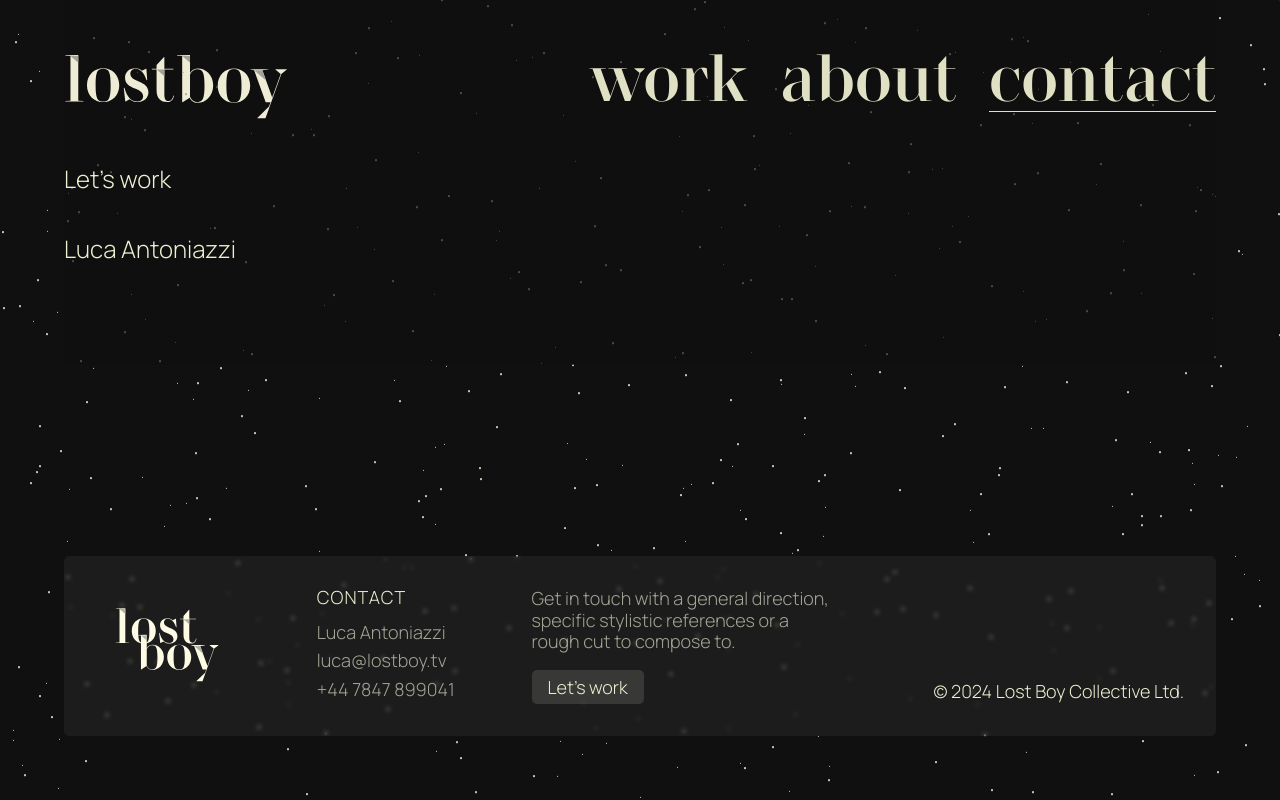
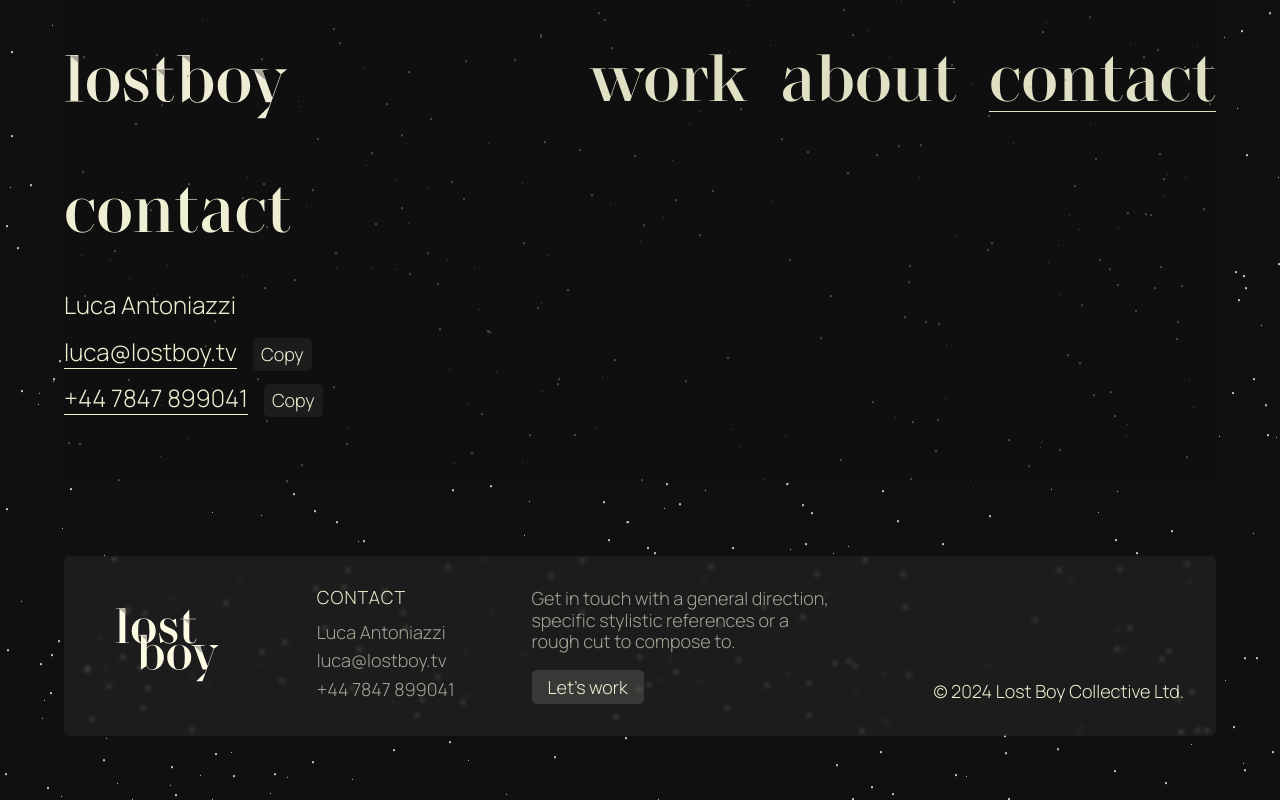
Before and after one commit to jakobprufer/lostboy.tv2, a Next.js app in the folder frontend/: page /contact in a window 1280 px wide. Built offline with nearby package versions, Linux system fonts and the light colour scheme; a web font is replaced by a local one.

Commit message:
finished 2.0

```diff
--- a/frontend/src/app/Sass/Pages/About.sass
+++ b/frontend/src/app/Sass/Pages/About.sass
@@ -36,6 +36,7 @@
     display: flex
     flex-direction: column
     gap: 4px
+    max-width: 50%
 
 .cardImgCont
     width: 40%
@@ -45,6 +46,9 @@
     background: #ffffff18
     position: relative
 
+    @media screen and (max-width: $logoBreakpoint2)
+        aspect-ratio: 4/3
+
 .cardImg
     width: 100%
     height: 100%
--- a/frontend/src/app/Sass/Pages/Contact.sass
+++ b/frontend/src/app/Sass/Pages/Contact.sass
@@ -27,3 +27,23 @@
 
 .contactText
     padding-top: 16px
+
+.contactDetails
+    display: flex
+    flex-direction: column
+    gap: 8px
+
+    a
+        border-bottom: 1px solid $font
+        width: fit-content
+
+    .contactButton
+        display: inline-block
+        background: $glass
+        font-size: 18px
+        margin-left: 16px
+        padding: 2px 8px
+        border-radius: 5px
+
+        &:hover
+            background: $glassHover
--- a/frontend/src/app/contact/page.tsx
+++ b/frontend/src/app/contact/page.tsx
@@ -1,11 +1,51 @@
+"use client";
 import React from "react";
+import { Zustand } from "../Zustand/Zustand";
 
 export default function Contact() {
+  //getting states from Zustand
+  const { mouseOverEvent, mouseOutEvent } = Zustand();
+
   return (
     <div className="pageContent medText">
-      <p>Let's work</p>
-      <p>Luca Antoniazzi</p>
-      <p></p>
+      <h1 className="stardom">contact</h1>
+      <div className="contactDetails">
+        <div>Luca Antoniazzi</div>
+        <div>
+          <a
+            href="mailto:luca@lostboy.tv"
+            onMouseOut={mouseOutEvent}
+            onMouseOver={mouseOverEvent}
+          >
+            luca@lostboy.tv
+          </a>
+          <div
+            onClick={() => navigator.clipboard.writeText("luca@lostboy.tv")}
+            className="contactButton"
+            onMouseOut={mouseOutEvent}
+            onMouseOver={mouseOverEvent}
+          >
+            Copy
+          </div>
+        </div>
+        <div>
+          <a
+            href="tel:00447847899041"
+            onMouseOut={mouseOutEvent}
+            onMouseOver={mouseOverEvent}
+          >
+            +44 7847 899041
+          </a>
+          <div
+            onClick={() => navigator.clipboard.writeText("+447847899041")}
+            className="contactButton"
+            onMouseOut={mouseOutEvent}
+            onMouseOver={mouseOverEvent}
+          >
+            Copy
+          </div>
+        </div>
+      </div>
     </div>
   );
 }
```
